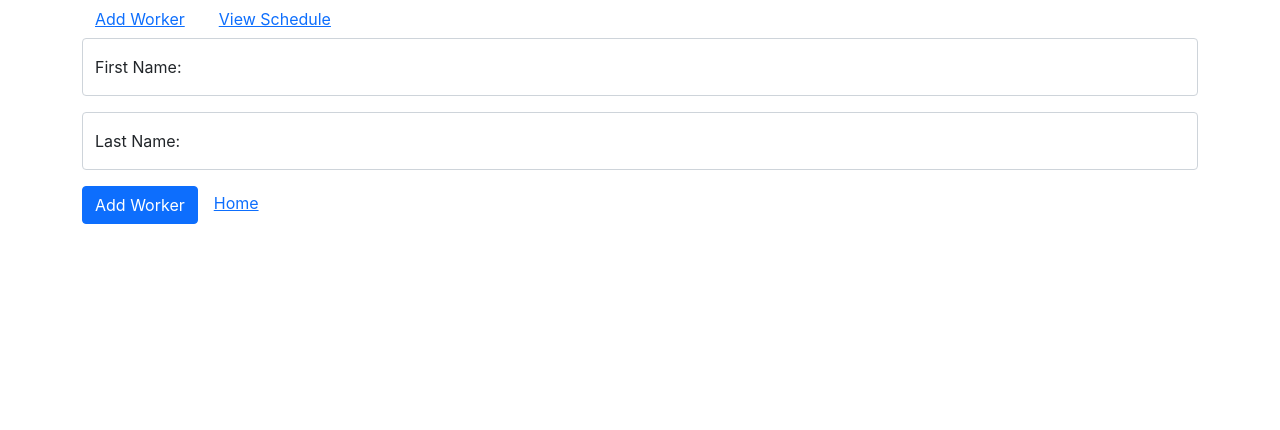
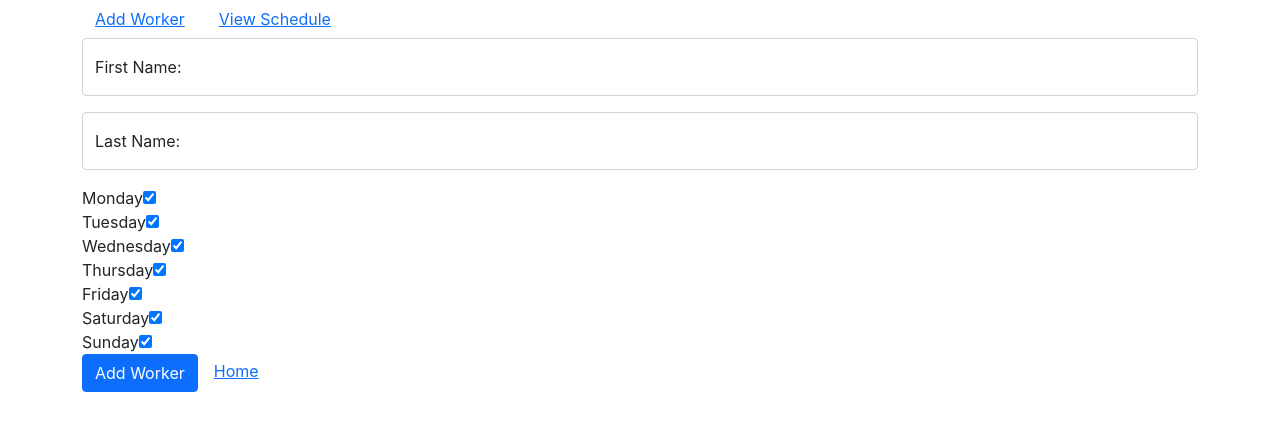
Before and after one commit to PatrickTDewey/labor_manager, a React (Create React App) app in the folder client/: page /workers/add in a window 1280 px wide. Shown: the top 430 px of the page. Built offline with nearby package versions, Linux system fonts and the light colour scheme.

Commit message:
Availibility edit/create added

```diff
--- a/client/src/components/EditWorkerForm.jsx
+++ b/client/src/components/EditWorkerForm.jsx
@@ -12,26 +12,30 @@ const EditWorkerForm = (props) => {
           .then(res => setWorker(res.data))
           .catch(err => console.log(err))
       }, []);
-    // const [form, setForm] = useState({
-    //     firstName: '',
-    //     lastName: '',
-    // });
 
     const changeHandler = (e) =>{
         const {name, value} = e.target
         setWorker({...worker, [name]: value})
     }
+    const onChangeBox = e => {
+        const {name} = e.target;
+        let index = parseInt(name)
+        let newAvail = [...worker.availability]
+        newAvail[index] = !newAvail[index];
+        setWorker({...worker, availability: newAvail})
+    }
+
 
     const history = useHistory();
     const onSubmitHandler = e => {
         // prevent default behavior of the submit
         e.preventDefault();
         // make a post request to create a new user\
-        const { firstName, lastName} = worker
-        axios.post("http://localhost:8000/api/workers/new", { firstName, lastName})
-            .then(res => console.log(res))
+
+        axios.put("http://localhost:8000/api/workers/update/" +id, worker)
+            .then(res => history.push('/'))
             .catch(err => console.log(err))
-        history.push('/')
+
     }
     return (
         <>
@@ -51,7 +55,37 @@ const EditWorkerForm = (props) => {
             </div> */}
             <input type="submit" value="Add Worker" className="btn btn-primary" />
             <Link className="ms-3" to='/'>Home</Link>
-        </form> : null
+                   <div>
+                   <label htmlFor='0'>Monday</label>
+                   <input type='checkbox' name='0' checked={worker.availability[0]} onChange={onChangeBox}/>
+                   </div>
+                   <div>
+                   <label htmlFor='1'>Tuesday</label>
+                   <input type='checkbox' name='1' checked={worker.availability[1]} onChange={onChangeBox}/>
+                   </div>
+                   <div>
+                   <label htmlFor='2'>Wednesday</label>
+                   <input type='checkbox' name='2' checked={worker.availability[2]} onChange={onChangeBox}/>
+                   </div>
+                   <div>
+                   <label htmlFor='3'>Thursday</label>
+                   <input type='checkbox' name='3' checked={worker.availability[3]} onChange={onChangeBox}/>
+                   </div>
+                   <div>
+                   <label htmlFor='4'>Friday</label>
+                   <input type='checkbox' name='4' checked={worker.availability[4]} onChange={onChangeBox}/>
+                   </div>
+                   <div>
+                   <label htmlFor='5'>Saturday</label>
+                   <input type='checkbox' name='5' checked={worker.availability[5]} onChange={onChangeBox}/>
+                   </div>
+                   <label htmlFor='6'>Sunday</label>
+                   <input type='checkbox' name='6' checked={worker.availability[6]} onChange={onChangeBox}/>
+                   <div>
+                   </div>
+        </form>
+
+        : null
         }
         </>
     )
--- a/client/src/components/WorkerForm.jsx
+++ b/client/src/components/WorkerForm.jsx
@@ -7,20 +7,25 @@ const WorkerForm = (props) => {
     const [form, setForm] = useState({
         firstName: '',
         lastName: '',
+        availability: Array(7).fill(true)
     });
 
     const changeHandler = (e) =>{
         const {name, value} = e.target
         setForm({...form, [name]: value})
     }
+    const onChangeBox = e => {
+        const {name} = e.target;
+        let index = parseInt(name)
+        let newAvail = [...form.availability]
+        newAvail[index] = !newAvail[index];
+        setForm({...form, availability: newAvail})
+    }
 
     const history = useHistory();
     const onSubmitHandler = e => {
-        // prevent default behavior of the submit
         e.preventDefault();
-        // make a post request to create a new user\
-        const { firstName, lastName} = form
-        axios.post("http://localhost:8000/api/workers/new", { firstName, lastName})
+        axios.post("http://localhost:8000/api/workers/new", form)
             .then(res => console.log(res))
             .catch(err => console.log(err))
         history.push('/')
@@ -39,6 +44,34 @@ const WorkerForm = (props) => {
                 <input type="text" className="form-control" name="position" id="position" placeholder="position" value={form.position} onChange={(e) => setForm({ ...form, position: e.target.value })} />
                 <label htmlFor="position">Position:</label>
             </div> */}
+            <div>
+            <label htmlFor='0'>Monday</label>
+            <input type='checkbox' name='0' checked={form.availability[0]} onChange={onChangeBox}/>
+            </div>
+            <div>
+            <label htmlFor='1'>Tuesday</label>
+            <input type='checkbox' name='1' checked={form.availability[1]} onChange={onChangeBox}/>
+            </div>
+            <div>
+            <label htmlFor='2'>Wednesday</label>
+            <input type='checkbox' name='2' checked={form.availability[2]} onChange={onChangeBox}/>
+            </div>
+            <div>
+            <label htmlFor='3'>Thursday</label>
+            <input type='checkbox' name='3' checked={form.availability[3]} onChange={onChangeBox}/>
+            </div>
+            <div>
+            <label htmlFor='4'>Friday</label>
+            <input type='checkbox' name='4' checked={form.availability[4]} onChange={onChangeBox}/>
+            </div>
+            <div>
+            <label htmlFor='5'>Saturday</label>
+            <input type='checkbox' name='5' checked={form.availability[5]} onChange={onChangeBox}/>
+            </div>
+            <label htmlFor='6'>Sunday</label>
+            <input type='checkbox' name='6' checked={form.availability[6]} onChange={onChangeBox}/>
+            <div>
+            </div>
             <input type="submit" value="Add Worker" className="btn btn-primary" />
             <Link className="ms-3" to='/'>Home</Link>
         </form>
--- a/client/src/components/WorkerList.jsx
+++ b/client/src/components/WorkerList.jsx
@@ -29,19 +29,19 @@ const WorkerList = ({ workers, onDelete }) => {
                             <td>{worker.availability.map((a,i)=>{
                                 switch(i){
                                     case 0:
-                                        return (a == 0 ? 'Monday ' : null)
+                                        return (a ? 'Monday ' : null)
                                     case 1:
-                                        return (a == 0 ? 'Tuesday ' : null)
+                                        return (a ? 'Tuesday ' : null)
                                     case 2:
-                                        return (a == 0 ? 'Wednesday ' : null)
+                                        return (a ? 'Wednesday ' : null)
                                     case 3:
-                                        return (a == 0 ? 'Thursday ' : null)
+                                        return (a ? 'Thursday ' : null)
                                     case 4:
-                                        return (a == 0 ? 'Friday ' : null)
+                                        return (a ? 'Friday ' : null)
                                     case 5:
-                                        return (a == 0 ? 'Saturday ' : null)
+                                        return (a ? 'Saturday ' : null)
                                     case 6:
-                                        return (a == 0 ? 'Sunday ' : null )
+                                        return (a ? 'Sunday ' : null )
 
                                 }
                             })}</td>
```
Also changed, not shown: 2 other files (tests, documents, lock files or other folders).
